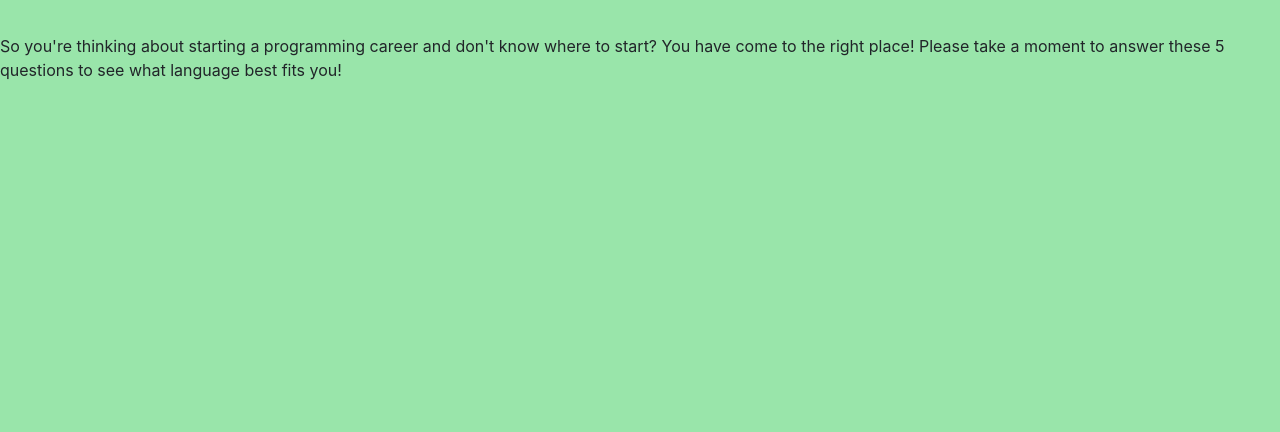
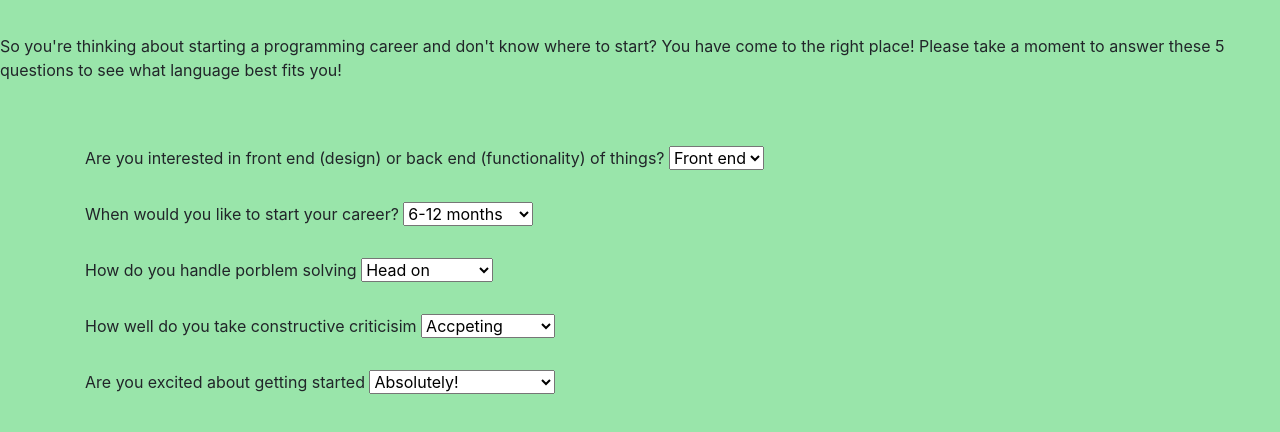
Before and after one commit to glenbuck503/language-selector, a plain HTML site: page index.html in a window 1280 px wide. Shown: the part 70-502 px from the top of the page. Drawn offline with Linux system fonts and the light colour scheme.

Commit message:
finish entering labels for questions

```diff
--- a/index.html
+++ b/index.html
@@ -12,6 +12,54 @@
   <h1 class="head">Welcome to the Programming Language Selector</h1>
   <br>
   <br>
-  <p>So you're thinking about starting a programming career and don't know where to start? You have come to the right place! Please take a moment to answer these 5 questions to see what language best fits you!<p>
+  <p>So you're thinking about starting a programming career and don't know where to start? You have come to the right place! Please take a moment to answer these 5 questions to see what language best fits you!
+  </p>
+  <br>
+  <br>
+  <div class="container">
+    <form id="questions">
+      <label for="question1">Are you interested in front end (design) or back end (functionality) of things?</label>
+      <select id="question1">
+        <option value="1">Front end</option>
+        <option value="2">Back end</option>
+        <option value="3"> Not sure</option>
+      </select>
+      <br>
+      <br>
+      <label for="question2">When would you like to start your career?</label>
+      <select id="question1">
+        <option value="1">6-12 months</option>
+        <option value="2">13-19 months</option>
+        <option value="3">20-26 months</option>
+      </select>
+      <br>
+      <br>
+      <label for="question3">How do you handle porblem solving</label>
+      <select id="question3">
+        <option value="1">Head on</option>
+        <option value="2">Critical thinker</option>
+        <option value="3">Collaborate</option>
+      </select>
+      <br>
+      <br>
+      <label for="question4">How well do you take constructive criticisim</label>
+      <select id="question4">
+        <option value="1">Accpeting</option>
+        <option value="2">Hard to accept</option>
+        <option value="3">I hate it</option>
+      </select>
+      <br>
+      <br>
+      <label for="question5">Are you excited about getting started</label>
+      <select id="question1">
+        <option value="1">Absolutely!</option>
+        <option value="2">Absolutely not!</option>
+        <option value="3">Call me in 6 momnths</option>
+      </select>
+      <br>
+      <br>
+    </form>
+
+
 </body>
 </html>
```
